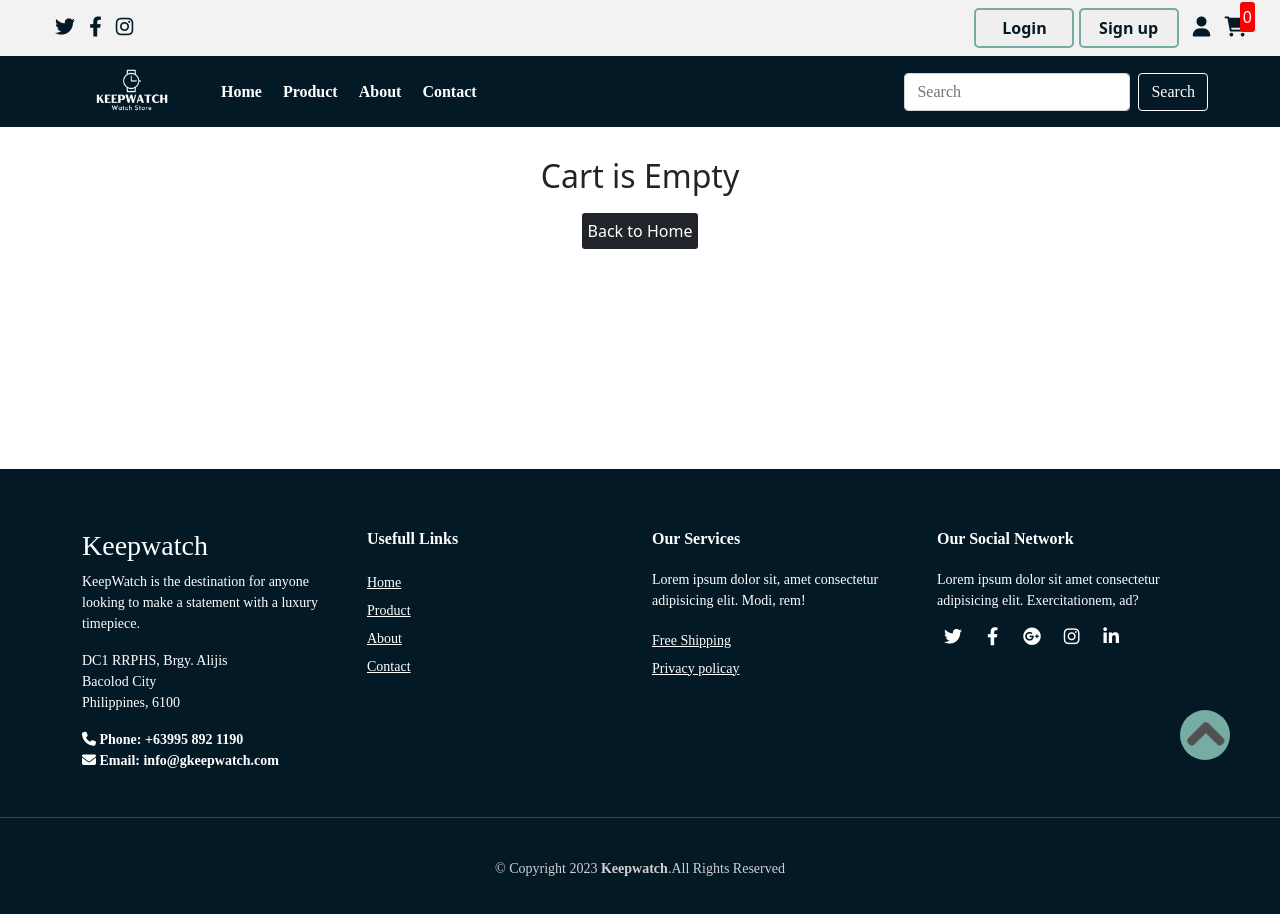
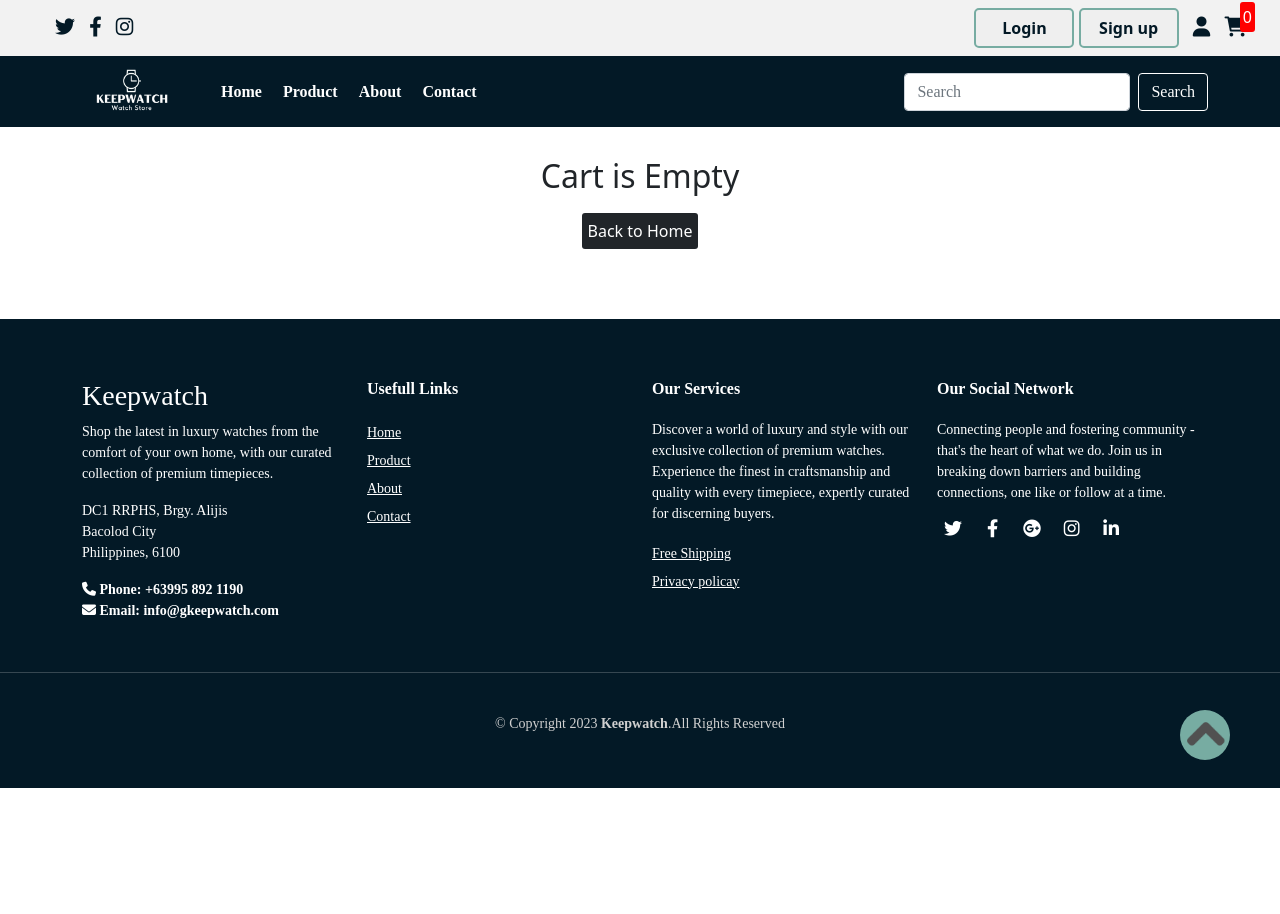
Before and after one commit to joelgacho/mp2-ecommerce, a plain HTML site: page shoppingCart.html in a window 1280 px wide. After the commit the page ends 800 px from the top, so only its background shows below. Drawn offline with nearby package versions, Linux system fonts and the light colour scheme.

Commit message:
edited some content

```diff
--- a/shoppingCart.html
+++ b/shoppingCart.html
@@ -87,14 +87,14 @@
 
 
 
-  <!-- footer -->
-<footer id="footer" style="margin-top: 200px;">
+ <!-- footer -->
+<footer id="footer" style="margin-top: 50px;">
   <div class="footer-top">
       <div class="container">
           <div class="row">
               <div class="col-lg-3 col-md-6 footer-content">
                   <h3>Keepwatch</h3>
-                  <p>KeepWatch is the destination for anyone looking to make a statement with a luxury timepiece.</p>
+                  <p>Shop the latest in luxury watches from the comfort of your own home, with our curated collection of premium timepieces.</p>
                   <p>
                       DC1 RRPHS, Brgy. Alijis <br>
                       Bacolod City <br>
@@ -106,15 +106,15 @@
               <div class="col-lg-3 col-md-6 footer-links">
                   <h4>Usefull Links</h4>
                   <ul>
-                    <li><a href="index.html">Home</a></li>
-                    <li><a href="product.html">Product</a></li>
-                    <li><a href="product.html">About</a></li>
-                    <li><a href="contact.html">Contact</a></li>
+                      <li><a href="index.html">Home</a></li>
+                      <li><a href="product.html">Product</a></li>
+                      <li><a href="product.html">About</a></li>
+                      <li><a href="contact.html">Contact</a></li>
                   </ul>
               </div>
               <div class="col-lg-3 col-md-6 footer-links">
                   <h4>Our Services</h4>
-                  <p>Lorem ipsum dolor sit, amet consectetur adipisicing elit. Modi, rem!</p>
+                  <p>Discover a world of luxury and style with our exclusive collection of premium watches. Experience the finest in craftsmanship and quality with every timepiece, expertly curated for discerning buyers.</p>
                   <ul>
                       <li><a href="#">Free Shipping</a></li>
                       <li><a href="#">Privacy policay</a></li>
@@ -123,7 +123,7 @@
               </div>
               <div class="col-lg-3 col-md-6 footer-links">
                   <h4>Our Social Network</h4>
-                  <p>Lorem ipsum dolor sit amet consectetur adipisicing elit. Exercitationem, ad?</p>
+                  <p>Connecting people and fostering community - that's the heart of what we do. Join us in breaking down barriers and building connections, one like or follow at a time.</p>
                   <div class="socail-links mt-3">
                       <a href="#" class="twiiter"><i class="fa-brands fa-twitter"></i></a>
                       <a href="#" class="twiiter"><i class="fa-brands fa-facebook-f"></i></a>
@@ -145,6 +145,7 @@
   </div>
   </footer>
   <!-- footer -->
+
   <a href="#" class="arrow"><i><img src="./images/up-arrow.png" alt="" width="50px"></i></a>
 
   <script src="https://cdn.jsdelivr.net/npm/bootstrap@5.0.2/dist/js/bootstrap.bundle.min.js" integrity="sha384-MrcW6ZMFYlzcLA8Nl+NtUVF0sA7MsXsP1UyJoMp4YLEuNSfAP+JcXn/tWtIaxVXM" crossorigin="anonymous"></script>
--- a/src/cart.js
+++ b/src/cart.js
@@ -42,7 +42,7 @@ let generateCartItems = () => {
           <div class="title-price-x">
             <h4 class="title-price">
               <p>${name}</p>
-              <p class="cart-item-price">$${price}</p>
+              <p class="cart-item-price">$ ${price}</p>
             </h4>
             <i onclick="removeItem(${id})" class="bi bi-x-lg"></i>
           </div>
```
Also changed, not shown: about.html (+3 -3 lines), contact.html (+3 -3 lines), index.html (+4 -5 lines), login.html (+3 -3 lines), product.html (+5 -4 lines), signup.html (+3 -3 lines), images/b2.png, images/b3.png (added).
